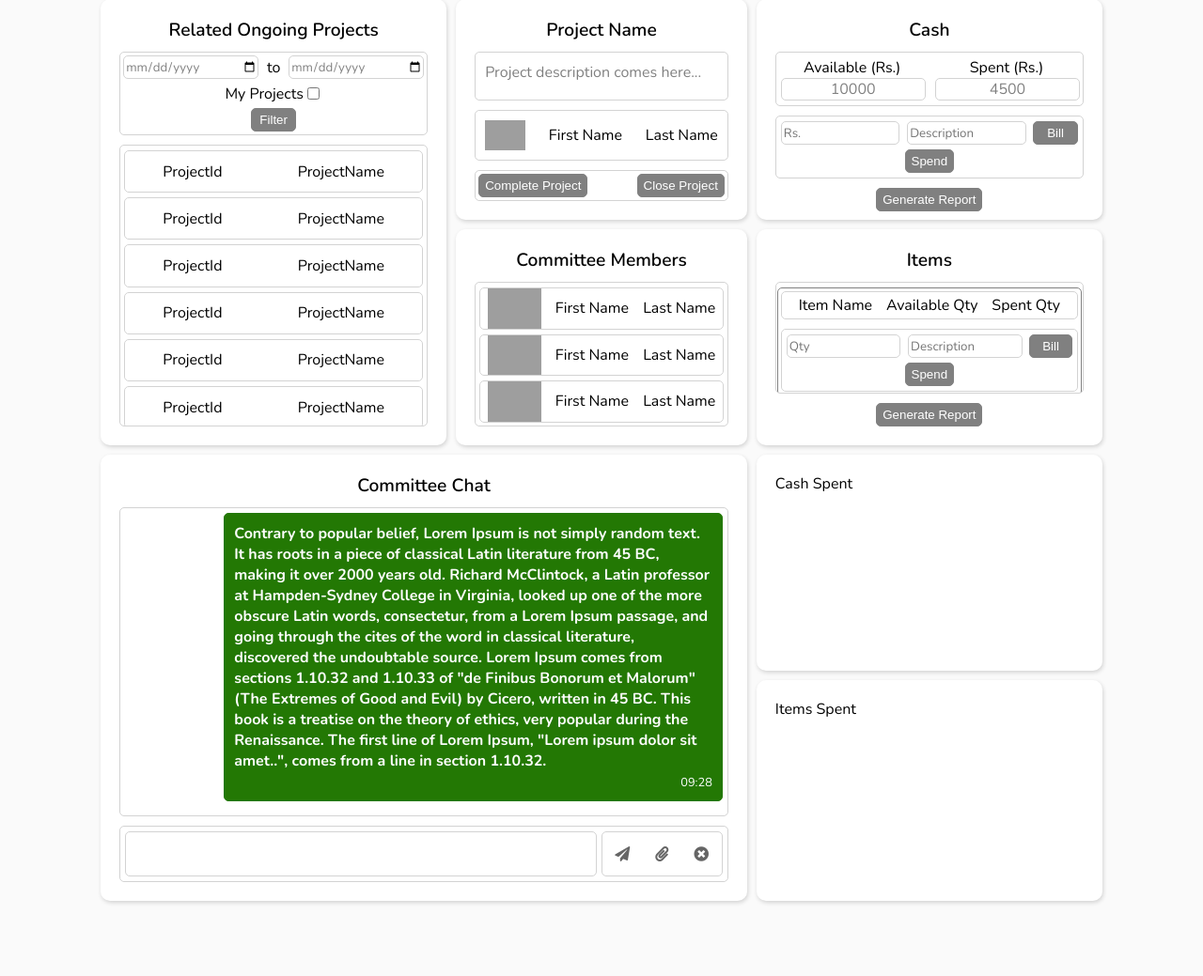
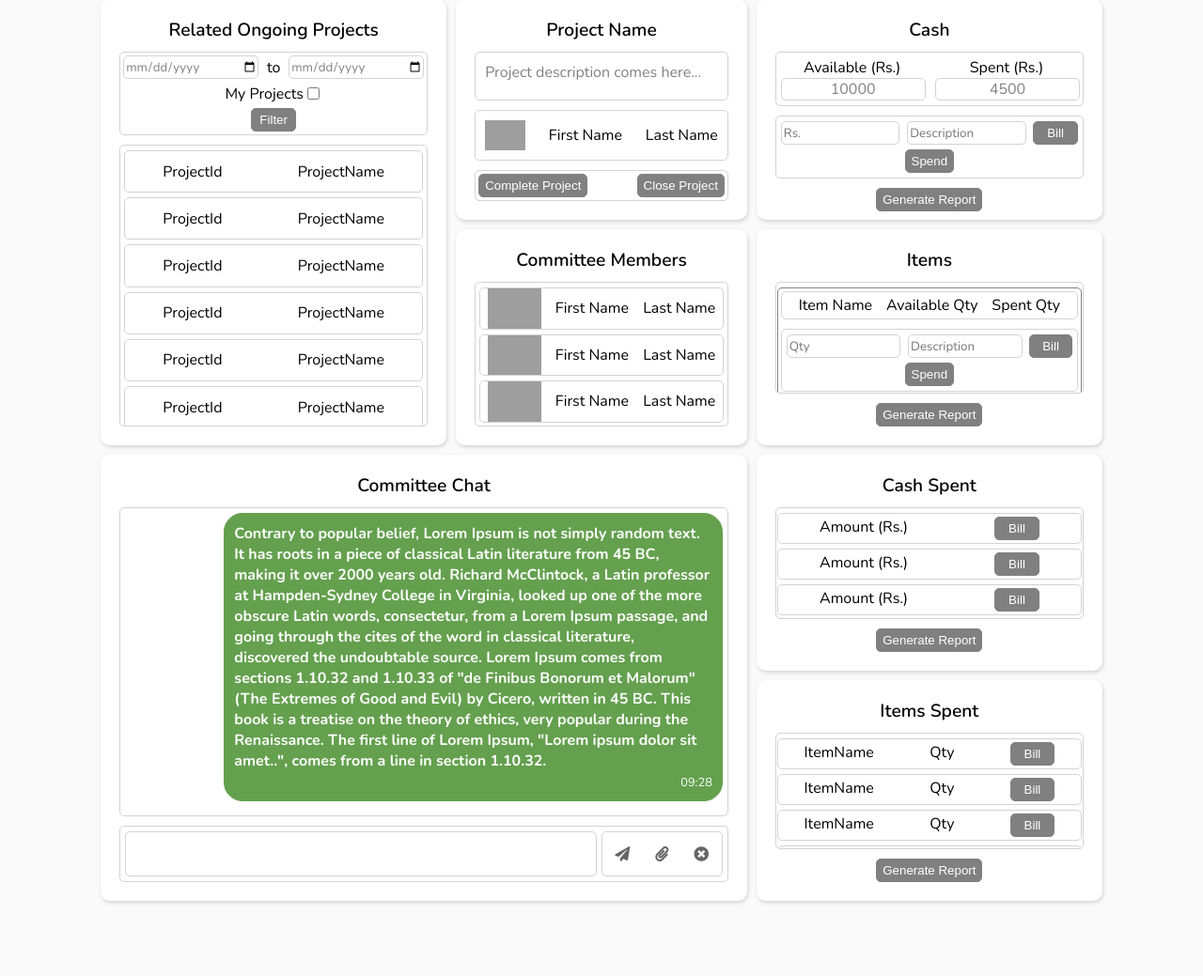
Before and after one commit to IsuruVihan/UCSC_Alumni_Diaries, a PHP site: page /ongoing-projects.php in a window 1280 px wide. Shown: the part 231-1270 px from the top of the page at 94% size. Run offline with PHP 8.4, Linux system fonts and the light colour scheme; some libraries are stand-ins or nearby versions; grey boxes are pictures that could not be loaded.

Commit message:
Ongoing Projects UI/UX done

```diff
--- a/assets/styles/ongoing_projects.css
+++ b/assets/styles/ongoing_projects.css
@@ -193,9 +193,10 @@
 
 .sent-message {
     border: 1px solid #237804;
+    opacity: 70%;
     background: #237804;
     color: white;
-    border-radius: 5px;
+    border-radius: 20px;
     max-width: 80%;
     overflow-wrap: break-word;
     text-align: left;
@@ -207,9 +208,10 @@
 
 .received-message {
     border: 1px solid #434343;
+    opacity: 70%;
     background: #434343;
     color: white;
-    border-radius: 5px;
+    border-radius: 20px;
     max-width: 80%;
     overflow-wrap: break-word;
     text-align: left;
@@ -403,6 +405,18 @@
     transition: all ease-in-out 0.5s;
 }
 
+.result4 {
+    width: 100%;
+    height: 40%;
+    border: 1px solid lightgray;
+    border-radius: 5px;
+    display: flex;
+    justify-content: space-around;
+    padding: 3px;
+    gap: 10px;
+    transition: all ease-in-out 0.5s;
+}
+
 .item-details {
     border: 1px solid lightgray;
     border-radius: 5px;
@@ -411,7 +425,7 @@
     justify-content: space-evenly;
 }
 
-.result:hover, .result2:hover, .result3:hover, .create-message-div:hover {
+.result:hover, .result2:hover, .result3:hover, .result4:hover, .create-message-div:hover {
     box-shadow: 0 0 5px gray;
     cursor: pointer;
 }
--- a/pages/ongoing-projects.php
+++ b/pages/ongoing-projects.php
@@ -222,10 +222,69 @@
         </div>
     </div>
     <div class='card cash-spent'>
-        Cash Spent
+        <div class='title'>
+            Cash Spent
+        </div>
+        <div class='results'>
+            <div class='result4'>
+                <div>Amount (Rs.)</div>
+                <button class='btn bill-btn'>Bill</button>
+            </div>
+            <div class='result4'>
+                <div>Amount (Rs.)</div>
+                <button class='btn bill-btn'>Bill</button>
+            </div>
+            <div class='result4'>
+                <div>Amount (Rs.)</div>
+                <button class='btn bill-btn'>Bill</button>
+            </div>
+            <div class='result4'>
+                <div>Amount (Rs.)</div>
+                <button class='btn bill-btn'>Bill</button>
+            </div>
+            <div class='result4'>
+                <div>Amount (Rs.)</div>
+                <button class='btn bill-btn'>Bill</button>
+            </div>
+        </div>
+        <div class='gen-report-div'>
+            <button class='btn gen-rep-btn'>Generate Report</button>
+        </div>
     </div>
     <div class='card items-spent'>
-        Items Spent
+        <div class='title'>
+            Items Spent
+        </div>
+        <div class='results'>
+            <div class='result4'>
+                <div>ItemName</div>
+                <div>Qty</div>
+                <button class='btn bill-btn'>Bill</button>
+            </div>
+            <div class='result4'>
+                <div>ItemName</div>
+                <div>Qty</div>
+                <button class='btn bill-btn'>Bill</button>
+            </div>
+            <div class='result4'>
+                <div>ItemName</div>
+                <div>Qty</div>
+                <button class='btn bill-btn'>Bill</button>
+            </div>
+            <div class='result4'>
+                <div>ItemName</div>
+                <div>Qty</div>
+                <button class='btn bill-btn'>Bill</button>
+            </div>
+            <div class='result4'>
+                <div>ItemName</div>
+                <div>Qty</div>
+                <button class='btn bill-btn'>Bill</button>
+            </div>
+        </div>
+        <div class='gen-report-div'>
+            <button class='btn gen-rep-btn'>Generate Report</button>
+        </div>
     </div>
     <div class='card committee-chat'>
         <div class='title'>
```
